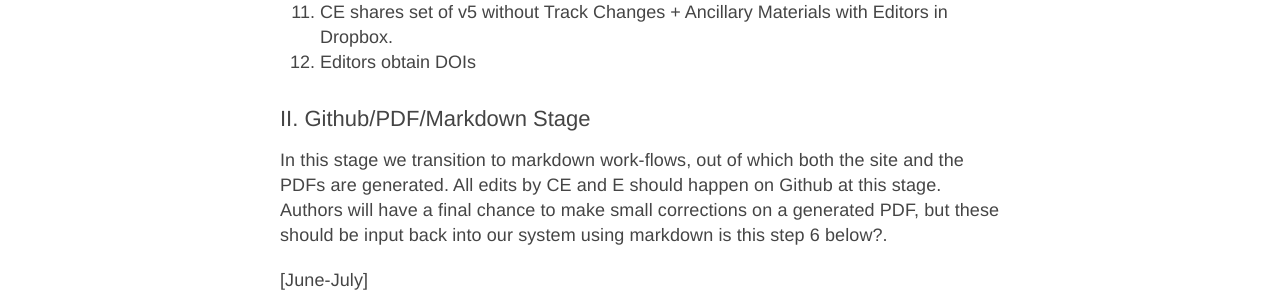
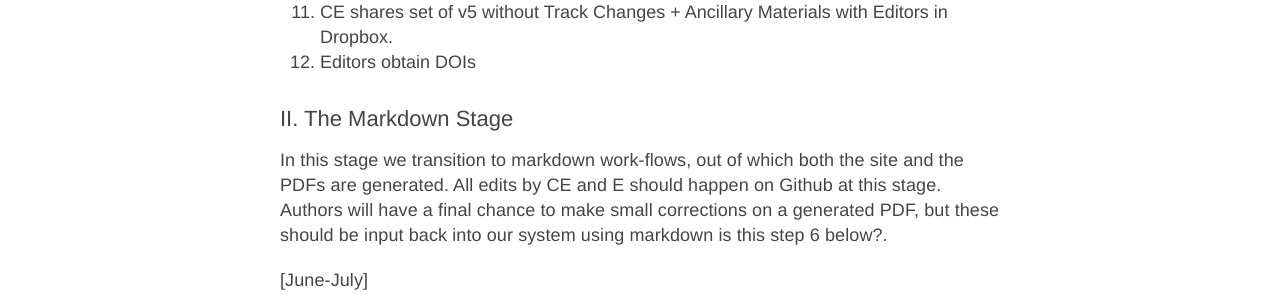
Before and after one commit to archipelagosjournal/archipelagos, a Jekyll site: the page built from workflow.md, in a window 1280 px wide. Shown: the part 1570-1870 px from the top of the page. Built offline with Jekyll 4.4.1, drawn with Linux system fonts in a browser that asks for light colours.

Commit message:
renamed second section of workflow

```diff
--- a/workflow.md
+++ b/workflow.md
@@ -40,7 +40,7 @@ In this stage, all exchanges can take place in Microsoft Word, as long as all pa
 12. CE shares set of v5 without Track Changes + Ancillary Materials with Editors in Dropbox.
 13. Editors obtain DOIs
 
-### II. Github/PDF/Markdown Stage
+### II. The Markdown Stage
 
 In this stage we transition to markdown work-flows, out of which both the site and the PDFs are generated. All edits by CE and E should happen on Github at this stage. Authors will have a final chance to make small corrections on a generated PDF, but these should be input back into our system using markdown is this step 6 below?.
 
```
